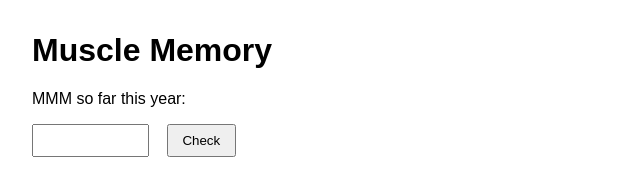
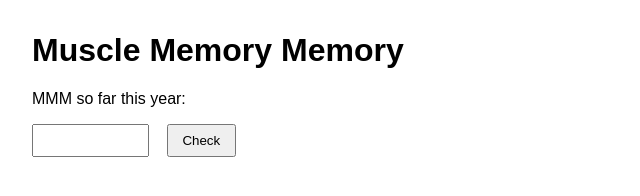
Before and after one commit to vincentginis/2025mmm, a plain HTML site: page index.html in a window 1280 px wide. Shown: the whole page, without its empty margins (0-640 px from the left). Drawn offline with Linux system fonts and the light colour scheme.

Commit message:
small updates

```diff
--- a/index.html
+++ b/index.html
@@ -24,7 +24,7 @@
   </style>
 </head>
 <body>
-  <h1>Muscle Memory</h1>
+  <h1>Muscle Memory Memory</h1>
   <p>MMM so far this year:</p>
   <input type="number" id="exDone" />
   <button onclick="update()">Check</button>
@@ -55,7 +55,6 @@
 
       const resultText = `
         <p>Day of year: <strong>${currentDay}</strong></p>
-        <p>Exercises done: <strong>${exDone}</strong></p>
         <p>Extrapolated total for the year: <strong>${extrapolatedExpected.toFixed(1)}</strong></p>
         <p>Are we on target? <strong>${onTarget}</strong></p>
       `;
```
